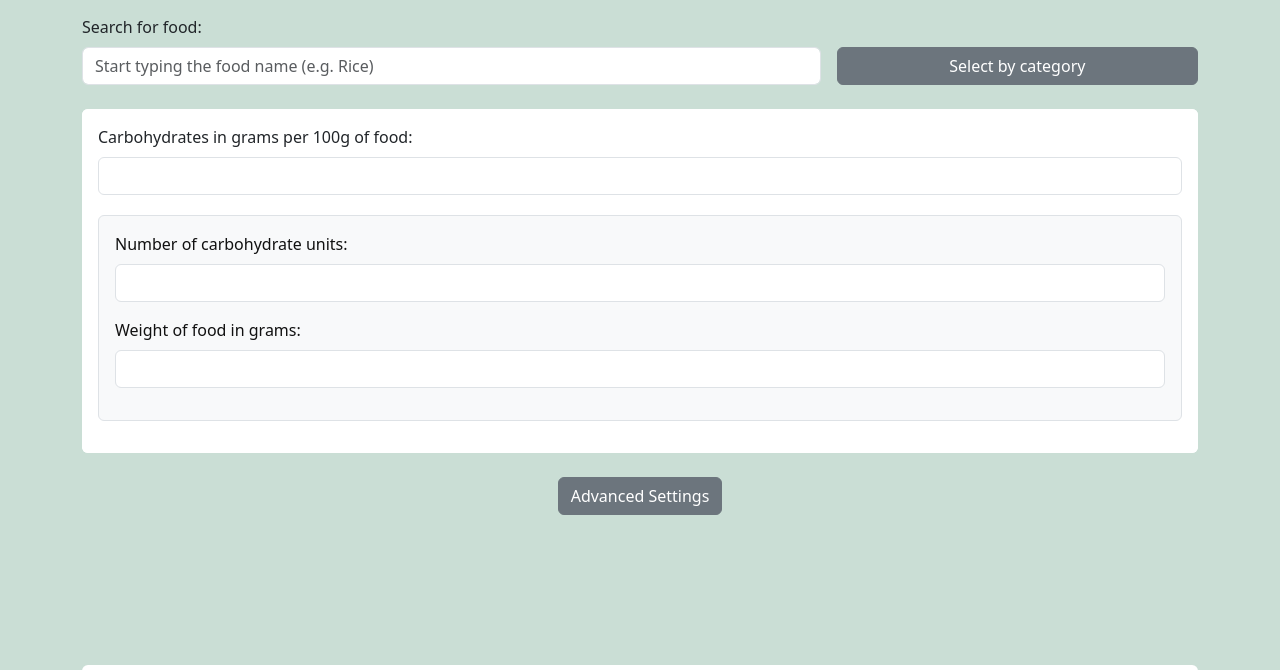
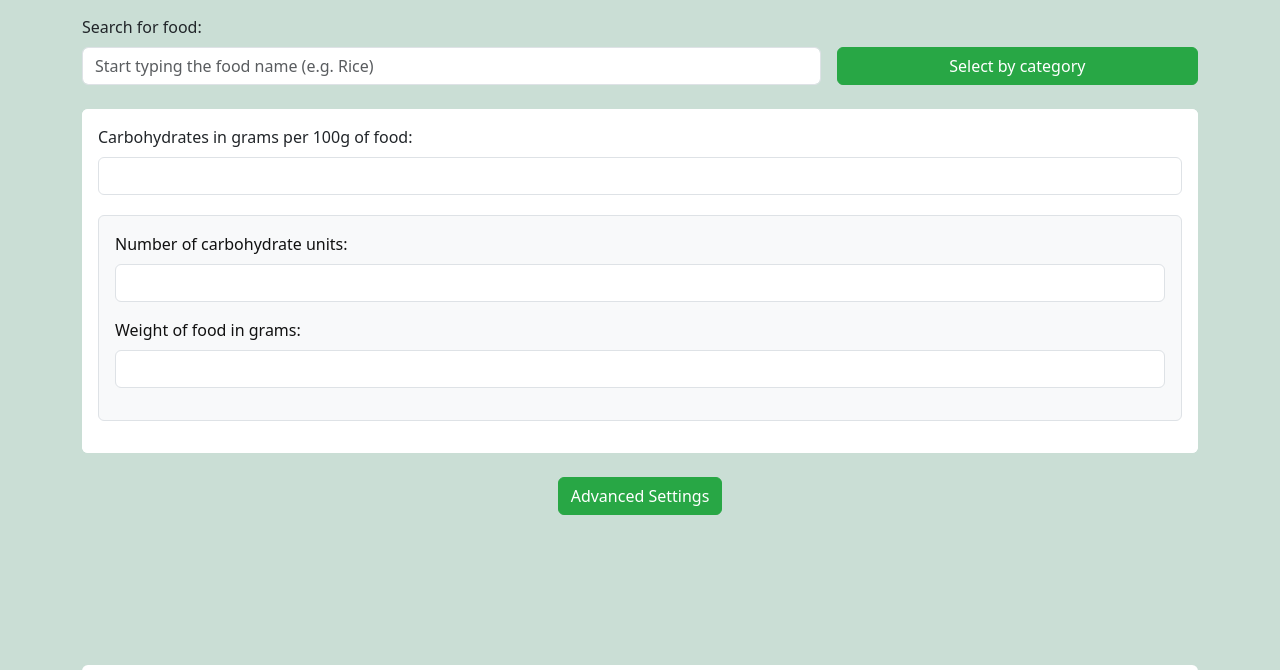
Before and after one commit to CarbGuide/carbguide.github.io, a plain HTML site: page index.html in a window 1280 px wide. Shown: the part 123-793 px from the top of the page. Drawn offline with nearby package versions, Linux system fonts and the light colour scheme.

Commit message:
button colors

```diff
--- a/style.css
+++ b/style.css
@@ -14,6 +14,7 @@ body {
 }
 
 h1 {
+    font-size: 300%;
     color: #28a745;
     font-weight: bold;
     margin-top: 20px;
@@ -160,6 +161,12 @@ h2 {
     font-size: 120%;
 }
 
-h1 {
-    font-size: 300%;
+.btn-primary, .btn-secondary, .btn-success {
+    background-color: #28a745;
+    border-color: #28a745;
 }
+
+.btn-primary:hover, .btn-secondary:hover, .btn-success:hover {
+    background-color: #218838;
+    border-color: #1e7e34;
+}
```
